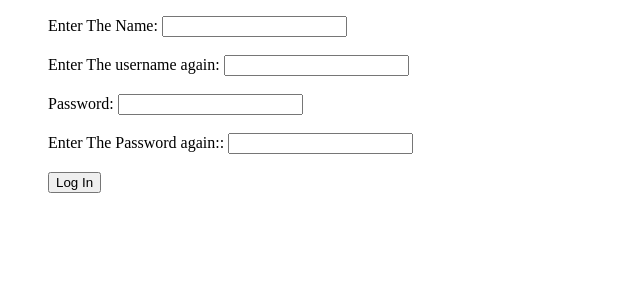
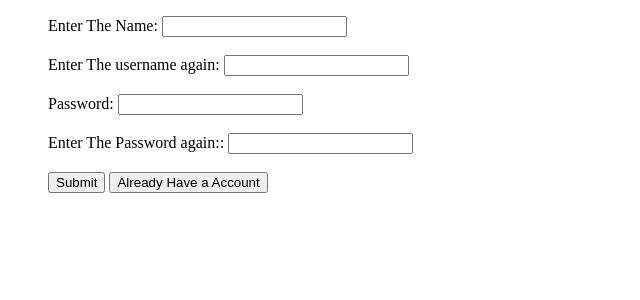
Before and after one commit to Naseer-fez/Fitness_Tracker, a Flask app: page /Create in a window 1280 px wide. Shown: the top 300 px of the page, without its empty margins (0-640 px from the left). Run offline with Flask 3, Linux system fonts and the light colour scheme.

```diff
--- a/templates/CreateAccount.html
+++ b/templates/CreateAccount.html
@@ -30,7 +30,10 @@
             <label for="Password">Enter The Password again::</label>
             <input type="Password" id="repass" name="repass" required>
             <br><br>
-            <button type="submit" class="login-btn">Log In</button>
+            <button type="submit" class="login-btn">Submit</button>
+             <a href="/Login">
+    <button type="button" class="login-btn">Already Have a Account</button>
+</a>
         </ol>
 </body>
 
```
